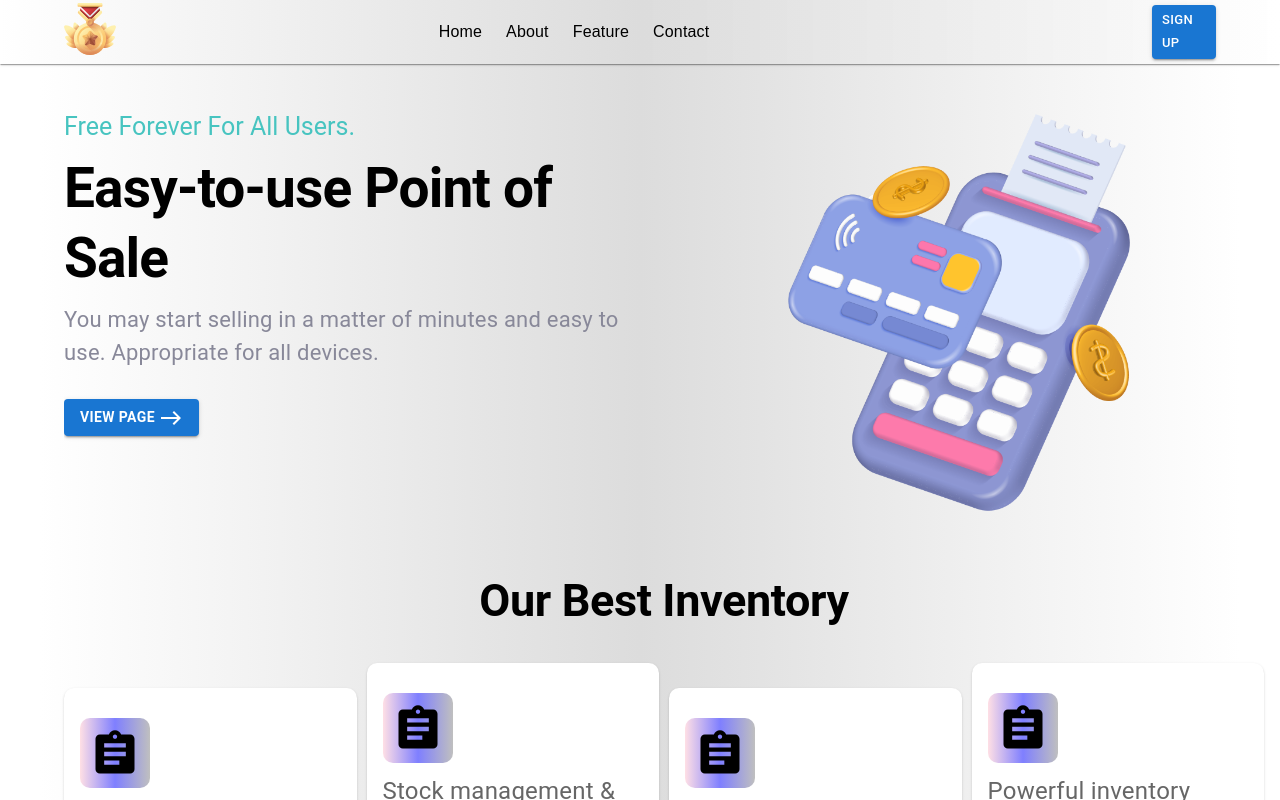
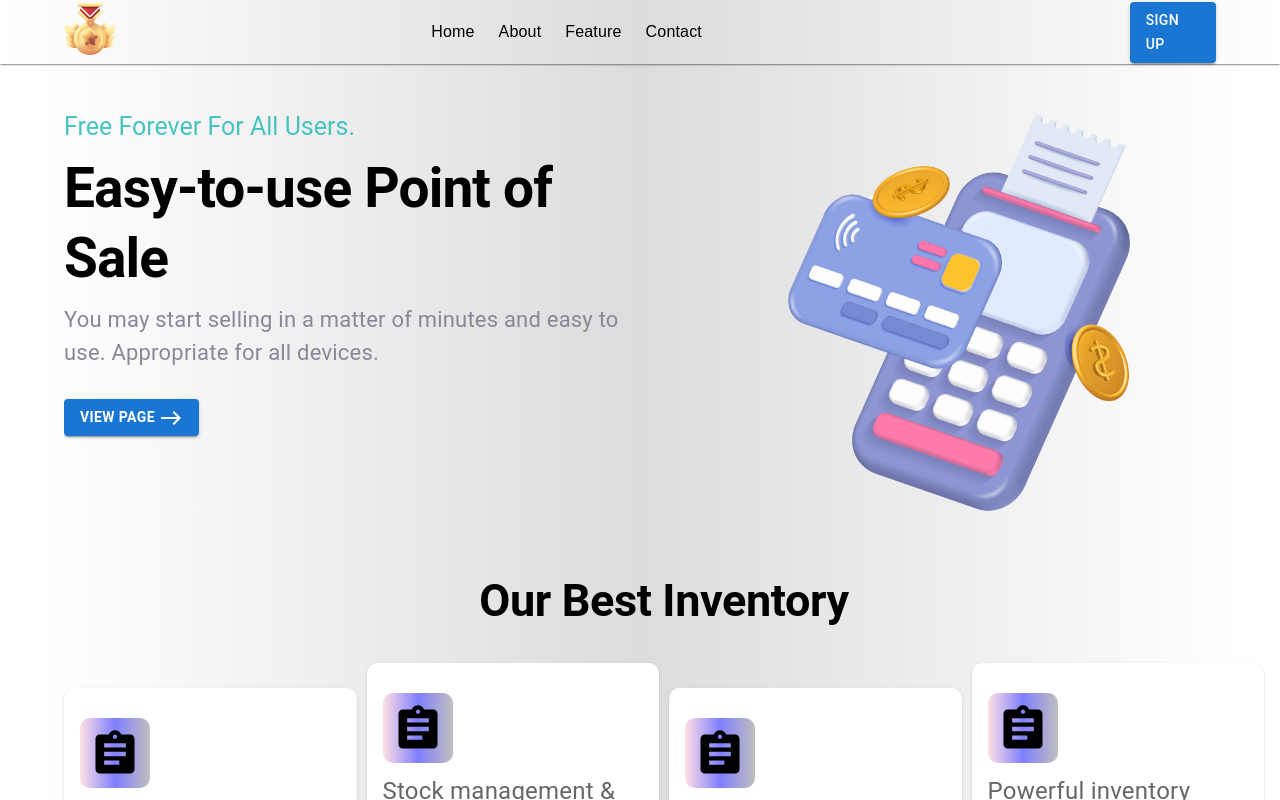
Before and after one commit to dev-SazzadHossain/landing_page, a React (Vite) app: page / in a window 1280 px wide. Shown: the top 800 px of the page. Built offline with nearby package versions, Linux system fonts and the light colour scheme.

Commit message:
fixed_button

```diff
--- a/src/Sections/Navbar/Navbar.jsx
+++ b/src/Sections/Navbar/Navbar.jsx
@@ -142,6 +142,9 @@ const Navbar = () => {
               <Box
                 sx={{
                   display: { xs: "none", md: "flex", lg: "flex" },
+                  gap: 0.5,
+                  alignItems: "center",
+                  width: "140px",
                 }}
               >
                 {/* <Button
@@ -156,7 +159,6 @@ const Navbar = () => {
                 <Button
                   color="primary"
                   variant="contained"
-                  size="small"
                   component="a"
                   target="_blank"
                 >
```
